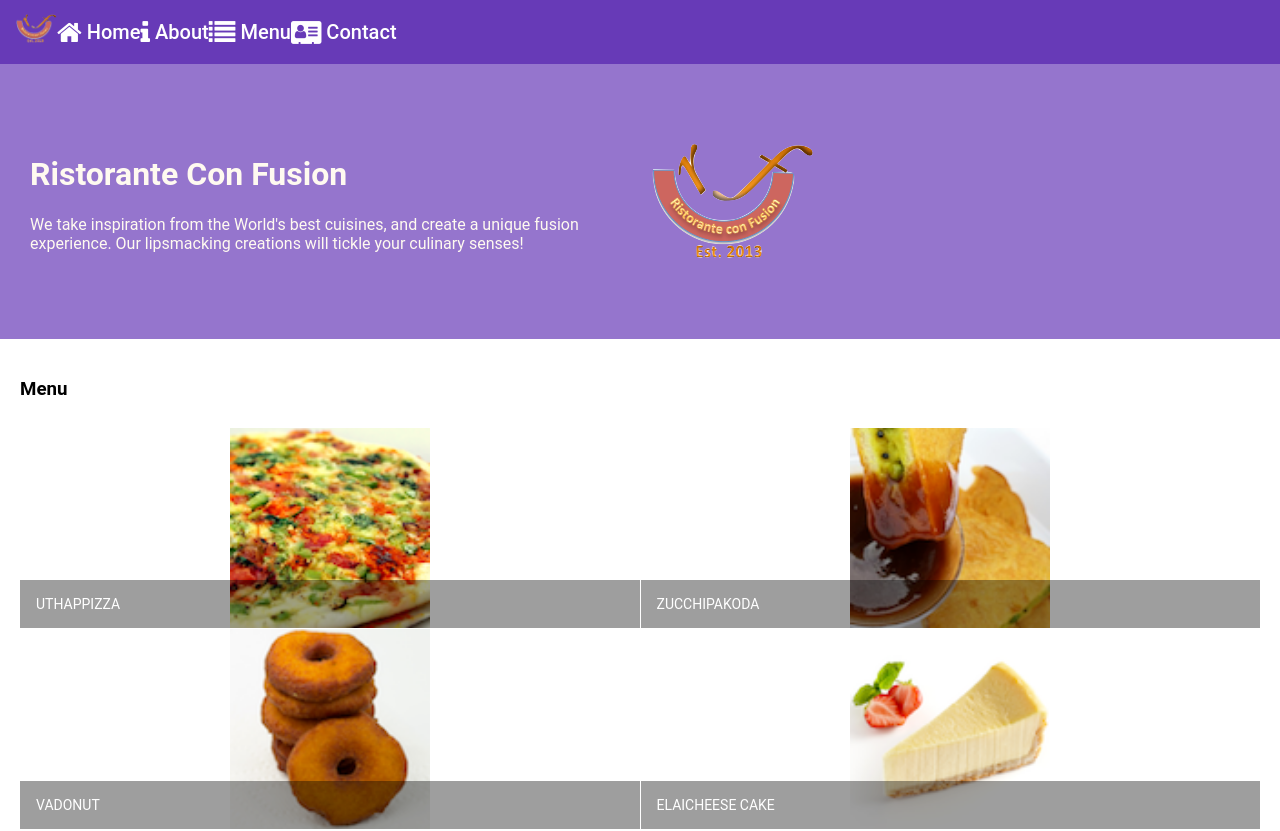
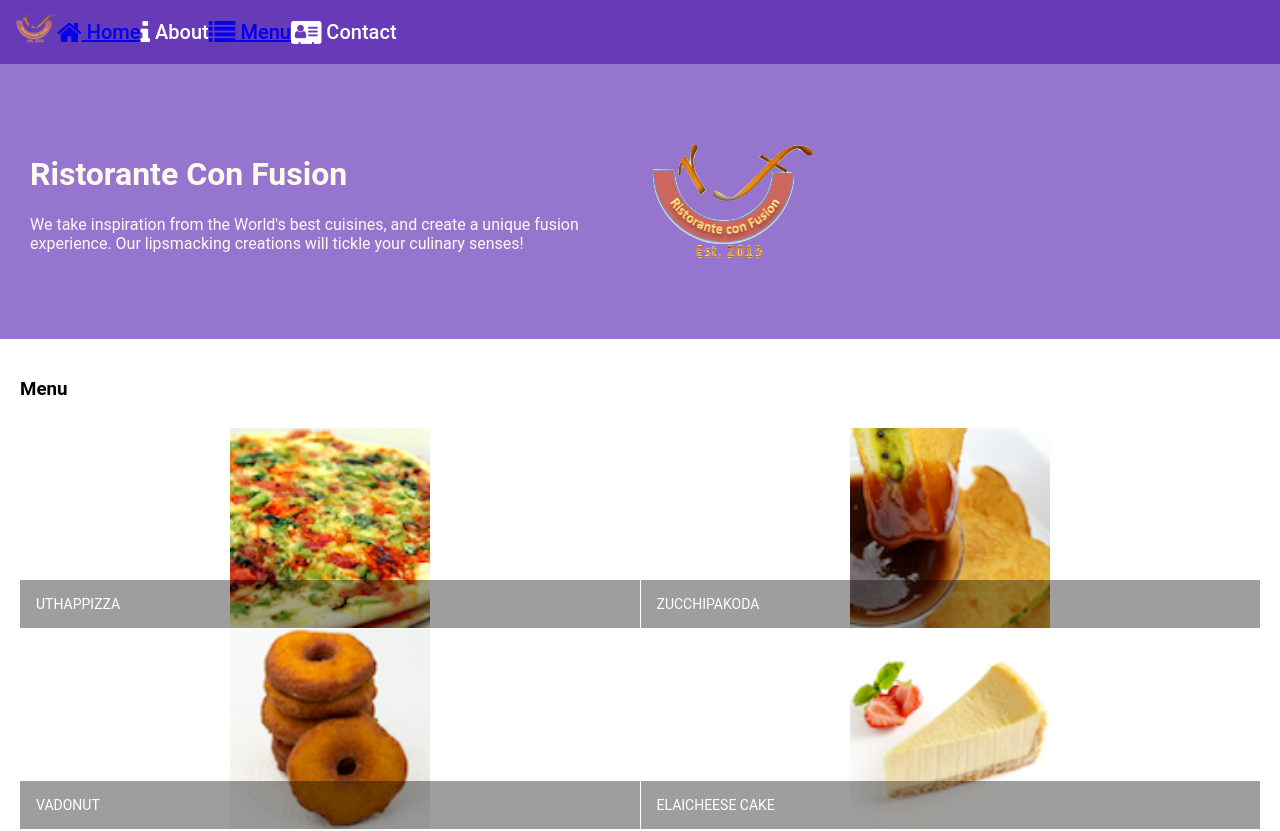
Before and after one commit to niroshan123/Coursera-Angular, an Angular app: page /menu in a window 1280 px wide. Shown: the top 831 px of the page. Built offline with nearby package versions, Linux system fonts and the light colour scheme.

Commit message:
routing added

```diff
--- a/src/app/app.component.html
+++ b/src/app/app.component.html
@@ -1,3 +1,3 @@
 <app-header></app-header>
-<app-menu></app-menu>
+<router-outlet></router-outlet>
 <app-footer></app-footer>
--- a/src/app/app.module.ts
+++ b/src/app/app.module.ts
@@ -17,6 +17,7 @@ import { FooterComponent } from './footer/footer.component';
 import { HomeComponent } from './home/home.component';
 import { AboutComponent } from './about/about.component';
 import { ContactComponent } from './contact/contact.component';
+import { AppRoutingModule } from './app-routing/app-routing.module';
 
 
 @NgModule({
@@ -37,7 +38,8 @@ import { ContactComponent } from './contact/contact.component';
     FlexLayoutModule,
     MatListModule,
     MatGridListModule,
-    MatCardModule
+    MatCardModule,
+    AppRoutingModule
   ],
   providers: [DishService],
   bootstrap: [AppComponent]
--- a/src/app/header/header.component.html
+++ b/src/app/header/header.component.html
@@ -1,8 +1,8 @@
 <mat-toolbar color="primary">
   <span><img src="/assets/images/logo.png" height=30 width=41></span>
-  <a mat-button><span class="fa fa-home fa-lg"></span> Home</a>
+  <a mat-button routerLink='/home'><span class="fa fa-home fa-lg"></span> Home</a>
   <a mat-button><span class="fa fa-info fa-lg"></span> About</a>
-  <a mat-button><span class="fa fa-list fa-lg"></span> Menu</a>
+  <a mat-button routerLink='/menu'><span class="fa fa-list fa-lg"></span> Menu</a>
   <a mat-button><span class="fa fa-address-card fa-lg"></span> Contact</a>
 </mat-toolbar>
 
```
Also changed, not shown: src/app/app-routing/app-routing.module.ts (+10 -3 lines), src/app/app-routing/routes.ts (added, +13 -0 lines).
